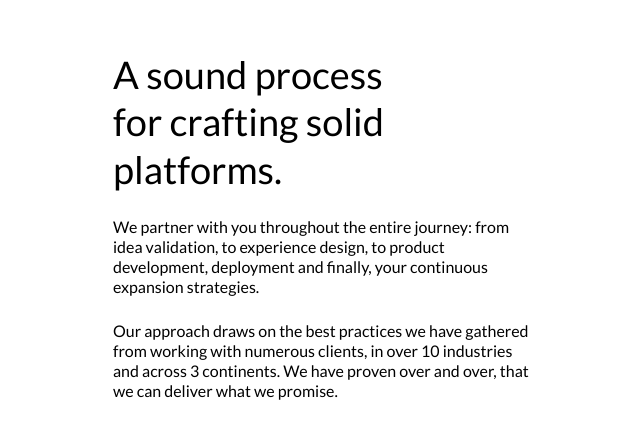
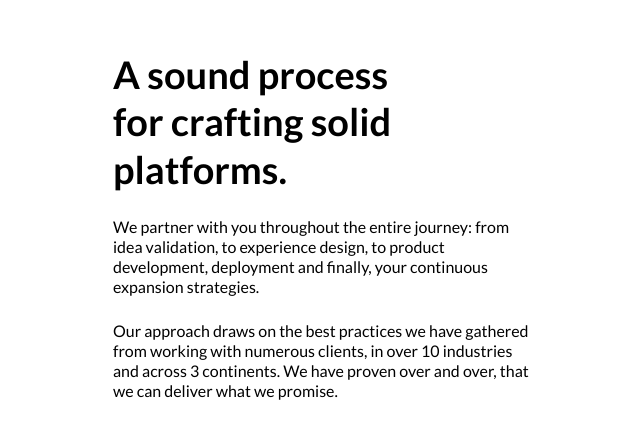
Before and after one commit to KvinZav/umvel-remote, a Next.js app: page / in a window 1280 px wide. Shown: the part 1968-2407 px from the top of the page, without its empty margins (543-1183 px from the left). Built offline with nearby package versions, Linux system fonts and the light colour scheme.

Commit message:
feat: title from CMS

```diff
--- a/src/components/modules/ScrollInteraction2.tsx
+++ b/src/components/modules/ScrollInteraction2.tsx
@@ -23,6 +23,9 @@ const ScrollInteraction2 = ({steps}) => {
     setTopPosition(top)
     setTransformValues({scale: bottom - innerHeight, translate: bottom - innerHeight})
   }, [scrollOffset, mainContainerRef])
+
+  console.log(steps);
+
 
   return(
     <section
@@ -70,7 +73,8 @@ const ScrollInteraction2 = ({steps}) => {
             </div>}
           </div>
           <div className="flex-1 ml-4">
-            <h1 className="bold text-[38px] leading-tight max-w-xs mb-6">A sound process for crafting solid platforms.</h1>
+            <h1 className="font-bold text-[38px] leading-tight max-w-xs mb-6">{steps[0].right.identifier.replace(/\*/g, '')}</h1>
+            {/* TODO: Connect to CMS when texts are fixed */}
             <p className="text-base leading-tight w-[418px]">We partner with you throughout the entire journey: from idea validation, to experience design, to product development, deployment and finally, your continuous expansion strategies.</p>
             <br/>
             <p className="text-base leading-tight w-[418px]">Our approach draws on the best practices we have gathered from working with numerous clients, in over 10 industries and across 3 continents. We have proven over and over, that we can deliver what we promise.</p>
```
